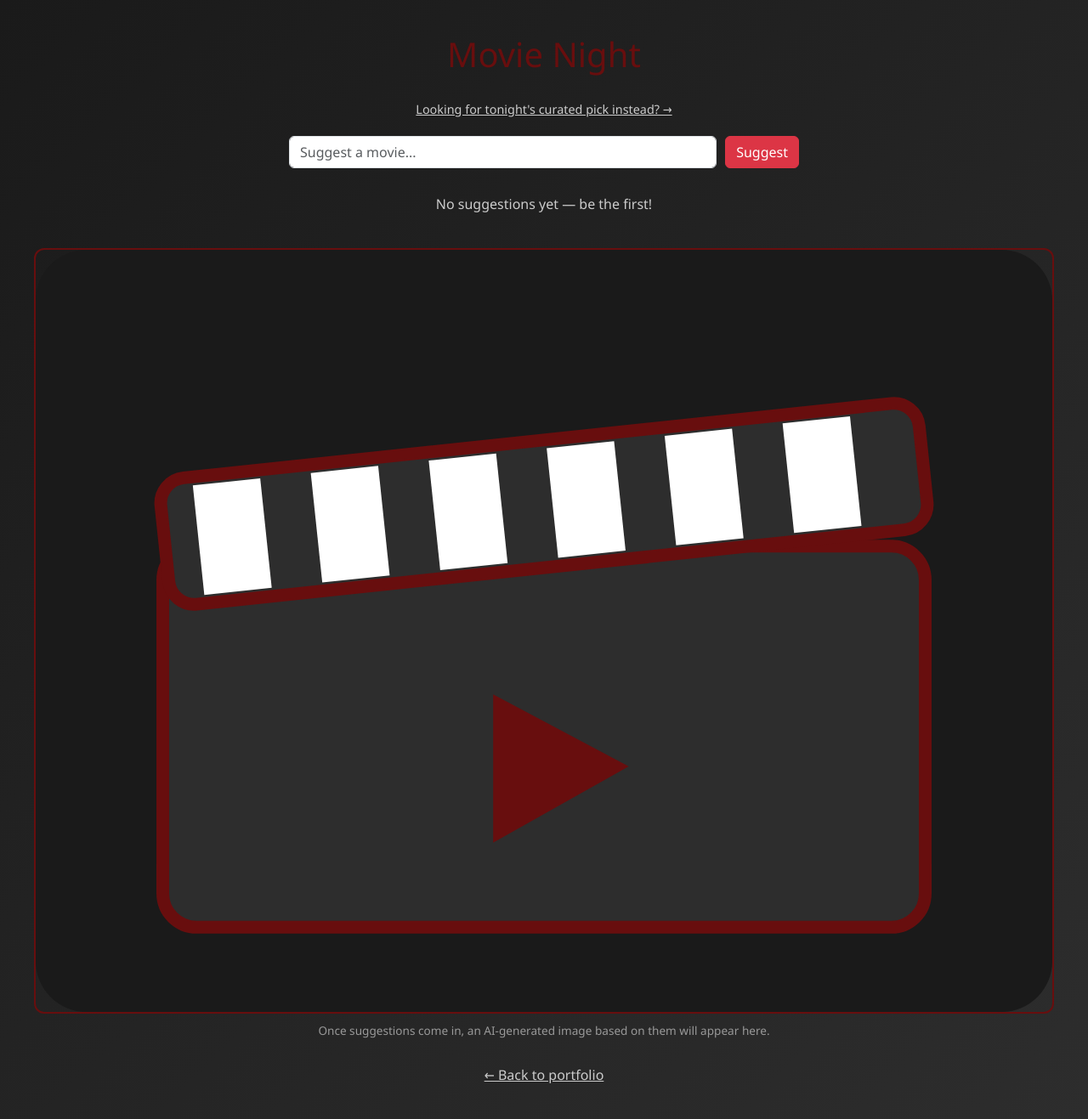
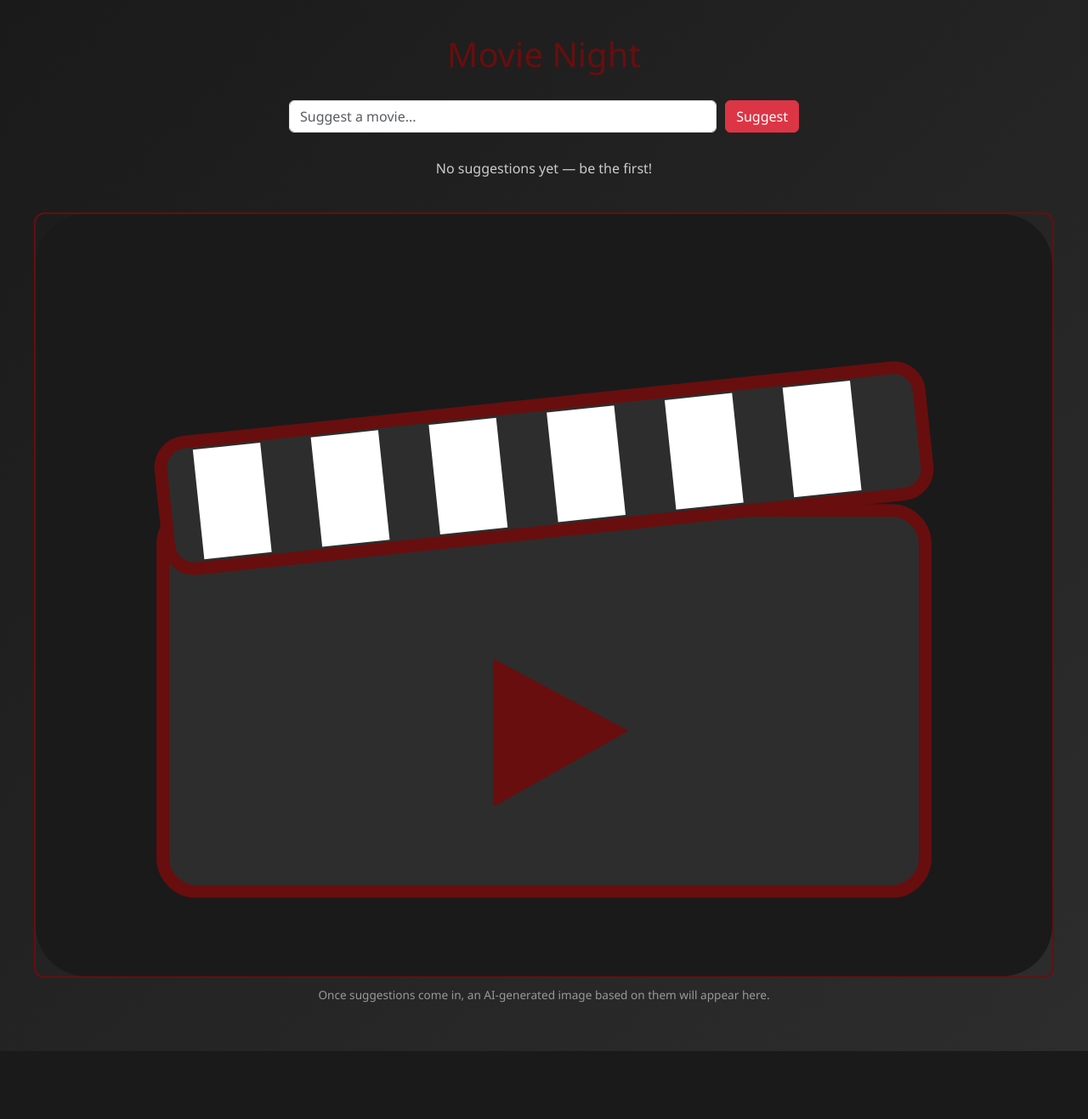
Before and after one commit to Zeddicus-Zul/djangoProject, a Django app: page /movienight/ in a window 1280 px wide. Shown: the whole page at 85% size. After the commit the page ends 1237 px from the top, so only its background shows below. Run offline with Django 5.2, Linux system fonts and the light colour scheme; data that the repository does not hold is empty.

Commit message:
Remove cross-page nav links from Movie Night templates
Drop the curated-pick and back-to-portfolio links from movie_night.html,
and the back-to-suggestions and back-to-portfolio links from pick.html.

Co-Authored-By: Claude Sonnet 5 <noreply@anthropic.com>

```diff
--- a/movienight/templates/movienight/movie_night.html
+++ b/movienight/templates/movienight/movie_night.html
@@ -68,21 +68,6 @@
             color: #ccc;
         }
 
-        .back-link {
-            display: block;
-            text-align: center;
-            margin-top: 30px;
-            color: #ccc;
-        }
-
-        .mode-link {
-            display: block;
-            text-align: center;
-            margin-bottom: 20px;
-            color: #ccc;
-            font-size: 0.9rem;
-        }
-
         .random-pick {
             text-align: center;
             margin-top: 20px;
@@ -140,8 +125,6 @@
         <div class="container-narrow">
             <h1>Movie Night</h1>
 
-            <a href="{% url 'movienight:pick_curated' %}" class="mode-link">Looking for tonight's curated pick instead? &rarr;</a>
-
             <form id="add-form" class="add-form" method="post" action="{% url 'movienight:add_suggestion' %}">
                 {% csrf_token %}
                 <input type="text" name="title" class="form-control" placeholder="Suggest a movie..." maxlength="200" required>
@@ -188,8 +171,6 @@
                 {% if not movie_image %}Once suggestions come in, an AI-generated image based on them will appear here.{% endif %}
             </p>
         </div>
-
-        <a href="/" class="back-link">&larr; Back to portfolio</a>
     </main>
 
     <script>
```
Also changed, not shown: movienight/templates/movienight/pick.html (+0 -18 lines).
